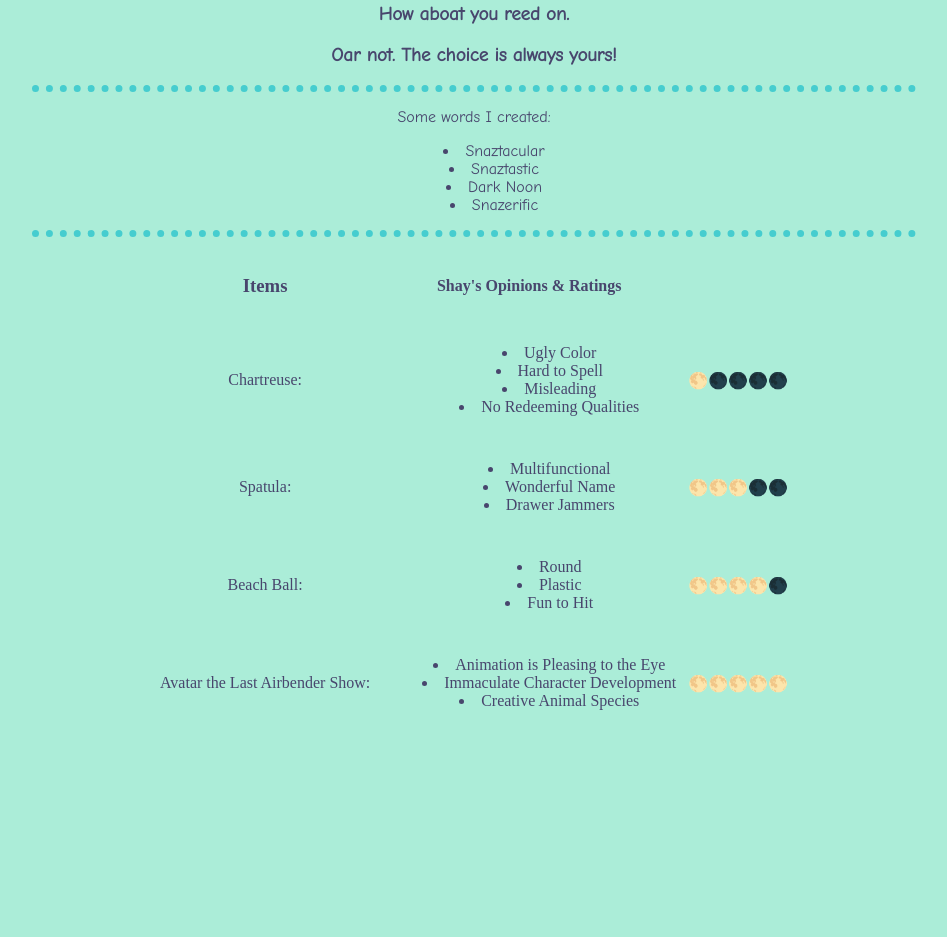
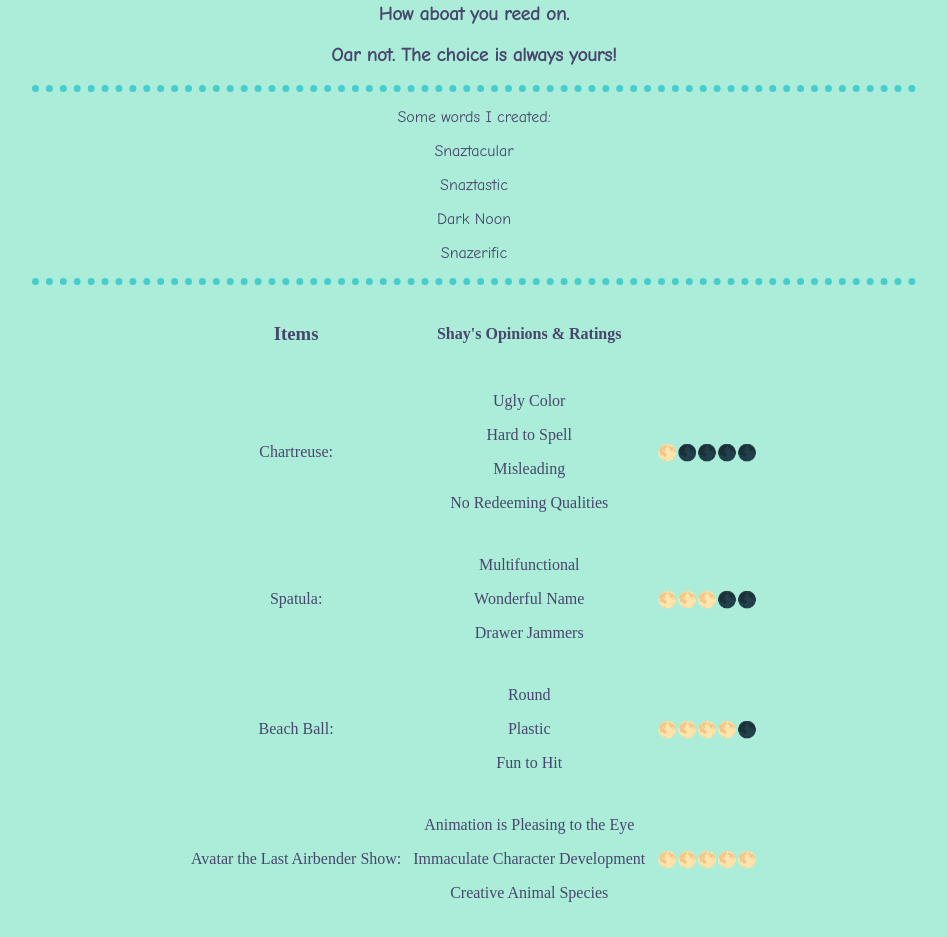
Before and after one commit to 17AlbinoZebras/cv, a plain HTML site: page index.html in a window 1280 px wide. Shown: the part 691-1628 px from the top of the page, without its empty margins (166-1113 px from the left). Before the commit the page ends 1436 px from the top, so only its background shows below. Drawn offline with Linux system fonts and the light colour scheme; a web font is replaced by a local one.

Commit message:
Removed Unordered Lists

```diff
--- a/css/styles.css
+++ b/css/styles.css
@@ -9,10 +9,6 @@ img{
   border-radius: 30px;
   margin-left:auto;
   margin-right:auto;
-}
-
-ul {
-  list-style-position: inside;
 }
 
 hr {
--- a/index.html
+++ b/index.html
@@ -9,7 +9,7 @@
   <link href='https://fonts.googleapis.com/css?family=Amarante' rel='stylesheet'>
   <link rel="icon" href="faviconhtml.ico">
   <style media="screen">
-    body{
+    body {
       text-align: center;
     }
   </style>
@@ -41,20 +41,18 @@
   <hr>
   <p class="newWords">
     Some words I created:
-  <ul>
-    <li>
-      Snaztacular
-    </li>
-    <li>
-      Snaztastic
-    </li>
-    <li>
-      Dark Noon
-    </li>
-    <li>
-      Snazerific
-    </li>
-  </ul>
+  <p>
+    Snaztacular
+  </p>
+  <p>
+    Snaztastic
+  </p>
+  <p>
+    Dark Noon
+  </p>
+  <p>
+    Snazerific
+  </p>
   </p>
   <hr>
   <table cellspacing="10" class="shaysOpinions">
@@ -70,45 +68,37 @@
       <tr>
         <td>Chartreuse:</td>
         <td>
-          <ul>
-            <li>Ugly Color</li>
-            <li>Hard to Spell</li>
-            <li>Misleading</li>
-            <li>No Redeeming Qualities</li>
-          </ul>
+          <p>Ugly Color</p>
+          <p>Hard to Spell</p>
+          <p>Misleading</p>
+          <p>No Redeeming Qualities</p>
         </td>
         <td>🌕🌑🌑🌑🌑</td>
       </tr>
       <tr>
         <td>Spatula:</td>
         <td>
-          <ul>
-            <li>Multifunctional</li>
-            <li>Wonderful Name</li>
-            <li>Drawer Jammers</li>
-          </ul>
+          <p>Multifunctional</p>
+          <p>Wonderful Name</p>
+          <p>Drawer Jammers</p>
         </td>
         <td>🌕🌕🌕🌑🌑</td>
       </tr>
       <tr>
         <td>Beach Ball:</td>
         <td>
-          <ul>
-            <li>Round</li>
-            <li>Plastic</li>
-            <li>Fun to Hit</li>
-          </ul>
+          <p>Round</p>
+          <p>Plastic</p>
+          <p>Fun to Hit</p>
         </td>
         <td>🌕🌕🌕🌕🌑</td>
       </tr>
       <tr>
         <td>Avatar the Last Airbender Show:</td>
         <td>
-          <ul>
-            <li>Animation is Pleasing to the Eye</li>
-            <li>Immaculate Character Development</li>
-            <li>Creative Animal Species</li>
-          </ul>
+          <p>Animation is Pleasing to the Eye</p>
+          <p>Immaculate Character Development</p>
+          <p>Creative Animal Species</p>
         </td>
         <td>🌕🌕🌕🌕🌕</td>
     </tbody>
```
